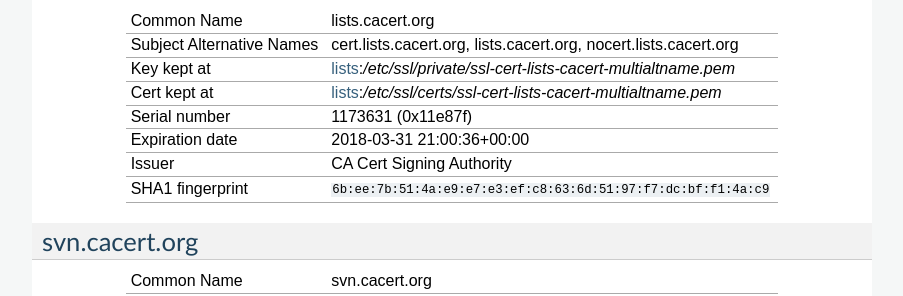
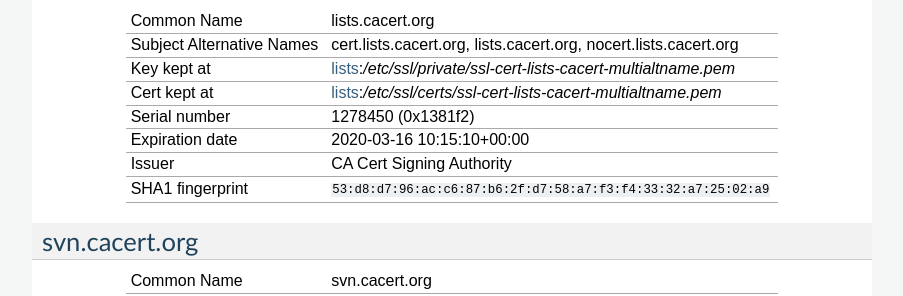
Before and after one commit to CAcertOrg/cacert-infradocs, a Sphinx documentation site: the page built from docs/certlist.rst, in a window 1280 px wide and 900 px high, scrolled down 3733 px. Shown: the part 152-448 px from the top of the window, without its empty margins (198-1101 px from the left). Built offline with Sphinx 7.4.7, drawn with Linux system fonts in a browser that asks for light colours; pages that are not in the unit, such as notebooks, are missing from menus.

Commit message:
Renew certificate for lists

```diff
--- a/docs/systems/lists.rst
+++ b/docs/systems/lists.rst
@@ -248,9 +248,9 @@
    :altnames:   DNS:cert.lists.cacert.org, DNS:lists.cacert.org, DNS:nocert.lists.cacert.org
    :certfile:   /etc/ssl/certs/ssl-cert-lists-cacert-multialtname.pem
    :keyfile:    /etc/ssl/private/ssl-cert-lists-cacert-multialtname.pem
-   :serial:     11E87F
-   :expiration: Mar 31 21:00:36 18 GMT
-   :sha1fp:     6B:EE:7B:51:4A:E9:E7:E3:EF:C8:63:6D:51:97:F7:DC:BF:F1:4A:C9
+   :serial:     1381F2
+   :expiration: Mar 16 10:15:10 2020 GMT
+   :sha1fp:     53:D8:D7:96:AC:C6:87:B6:2F:D7:58:A7:F3:F4:33:32:A7:25:02:A9
    :issuer:     CA Cert Signing Authority
 
 * :file:`/usr/share/ca-certificates/cacert.org/cacert.org.crt`
```
